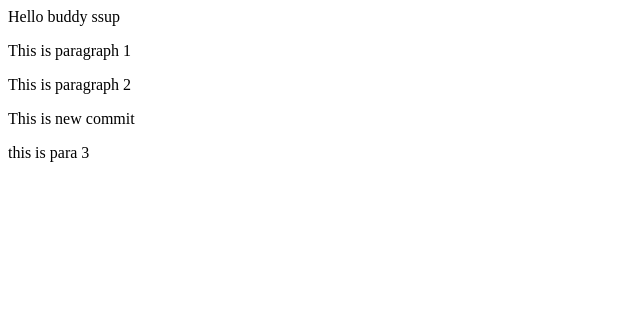
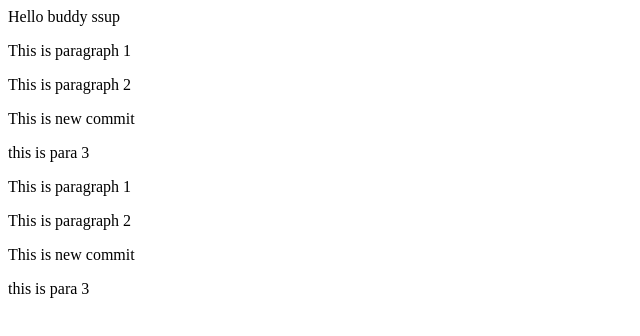
Before and after one commit to RAWAT7200/git_test2, a website: page index.html in a window 1280 px wide. Shown: the whole page, without its empty margins (0-640 px from the left). Drawn offline with Linux system fonts and the light colour scheme.

Commit message:
fourth commit

```diff
--- a/index.html
+++ b/index.html
@@ -6,5 +6,10 @@
     <p>This is paragraph 2</p>
     <p>This is new commit</p>
     <p>this is para 3</p>
+
+    <p>This is paragraph 1</p>
+    <p>This is paragraph 2</p>
+    <p>This is new commit</p>
+    <p>this is para 3</p>
 </body>
 </html>
```
Also changed, not shown: package.json (added, +24 -0 lines), 2 other files.
